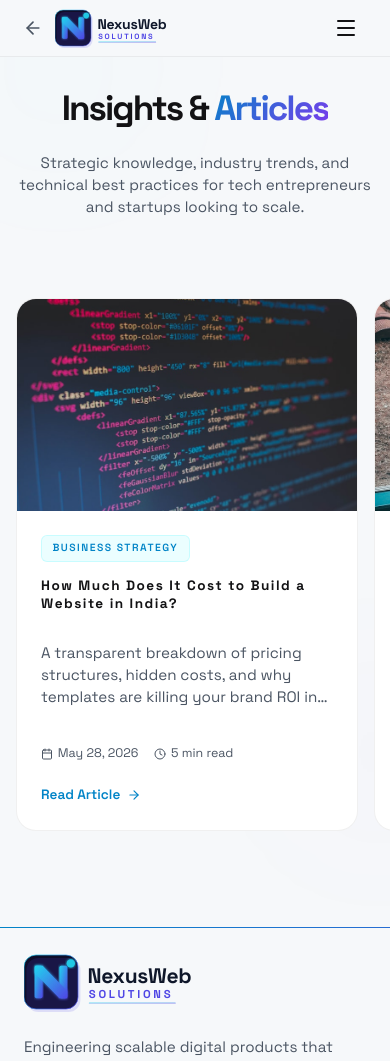
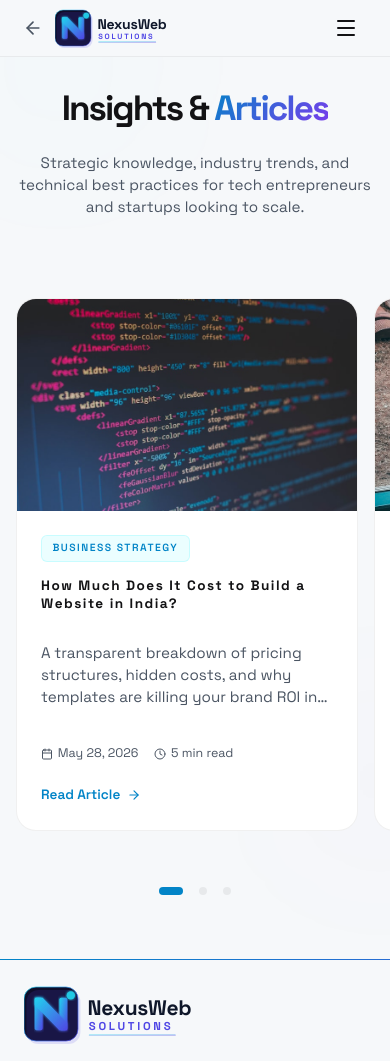
Before and after one commit to harshad56/Nexus, a React (Vite) app: page /blog in a window 390 px wide. Shown: the top 1061 px of the page. Built offline with nearby package versions, Linux system fonts and the light colour scheme.

Commit message:
Add horizontal scroll dot indicators to Blog page on mobile

```diff
--- a/src/pages/BlogPage.jsx
+++ b/src/pages/BlogPage.jsx
@@ -1,4 +1,4 @@
-import React from 'react';
+import React, { useState, useRef } from 'react';
 import { motion } from 'framer-motion';
 import { ArrowRight, Calendar, Clock } from 'lucide-react';
 import { Link } from 'react-router-dom';
@@ -35,6 +35,22 @@ const blogPosts = [
 ];
 
 export default function BlogPage() {
+  const [activeIndex, setActiveIndex] = useState(0);
+  const scrollRef = useRef(null);
+
+  const handleScroll = () => {
+    if (!scrollRef.current) return;
+    const scrollPosition = scrollRef.current.scrollLeft;
+    const totalWidth = scrollRef.current.scrollWidth - scrollRef.current.clientWidth;
+    const maxIndex = blogPosts.length - 1;
+
+    let index = 0;
+    if (totalWidth > 0) {
+      index = Math.round((scrollPosition / totalWidth) * maxIndex);
+    }
+    setActiveIndex(Math.min(Math.max(index, 0), maxIndex));
+  };
+
   return (
     <div className="subpage-layout">
       {/* Decorative Spheres */}
@@ -51,7 +67,12 @@ export default function BlogPage() {
           </p>
         </div>
 
-        <div className="insights__grid" style={{ marginTop: '5rem' }}>
+        <div
+          ref={scrollRef}
+          onScroll={handleScroll}
+          className="insights__grid"
+          style={{ marginTop: '5rem' }}
+        >
           {blogPosts.map((post, index) => (
             <motion.article
               key={index}
@@ -84,6 +105,24 @@ export default function BlogPage() {
             </motion.article>
           ))}
         </div>
+
+        {/* Mobile scroll indicator dots */}
+        <div className="mobile-dots">
+          {blogPosts.map((_, idx) => (
+            <div
+              key={idx}
+              className={`mobile-dot ${idx === activeIndex ? 'mobile-dot--active' : ''}`}
+              style={{
+                width: idx === activeIndex ? '24px' : '8px',
+                height: '8px',
+                borderRadius: '4px',
+                background: idx === activeIndex ? 'var(--accent-blue)' : 'var(--border-light)',
+                transition: 'all 0.3s ease',
+                margin: '0 4px'
+              }}
+            />
+          ))}
+        </div>
       </div>
     </div>
   );
```
